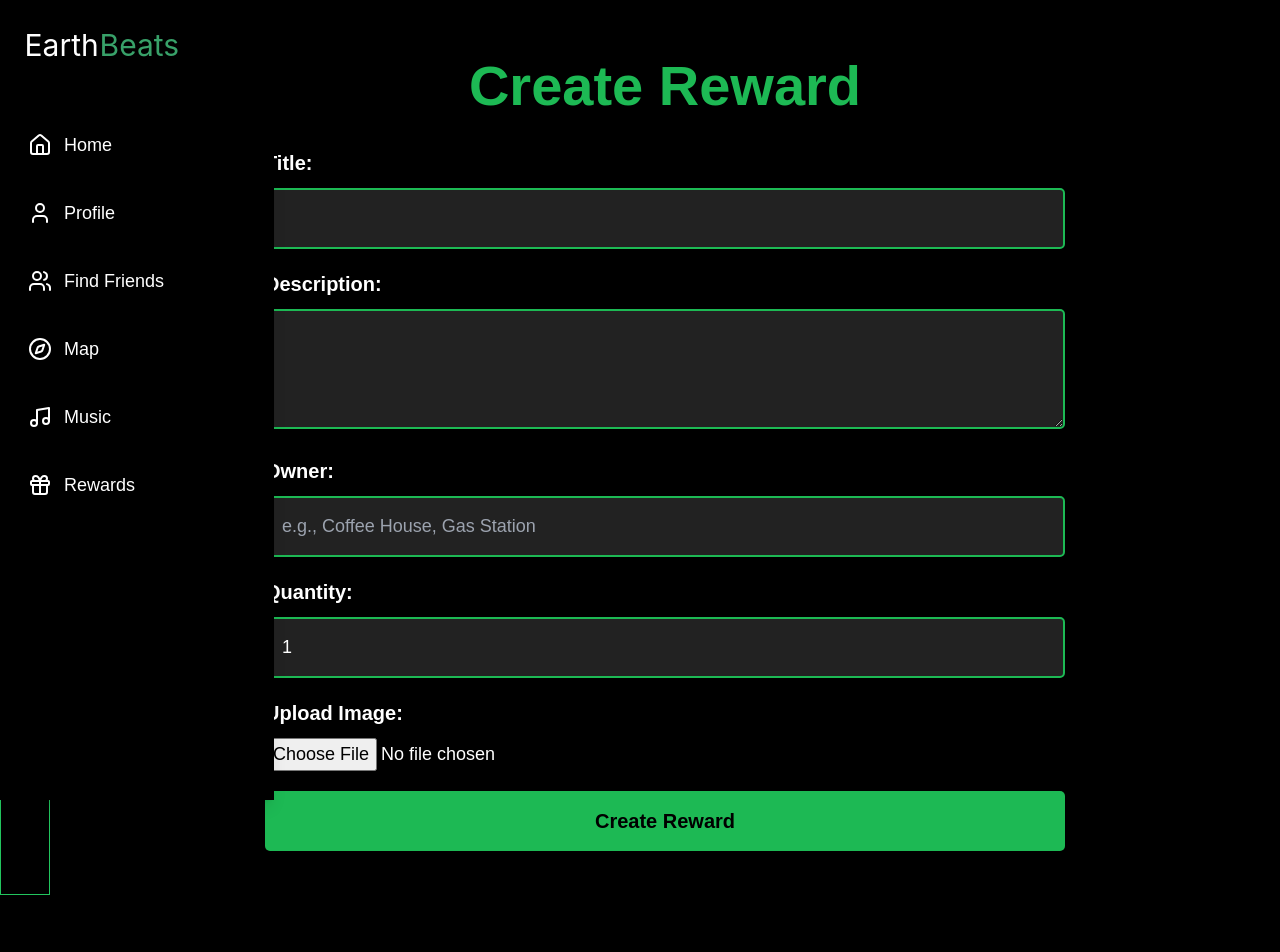
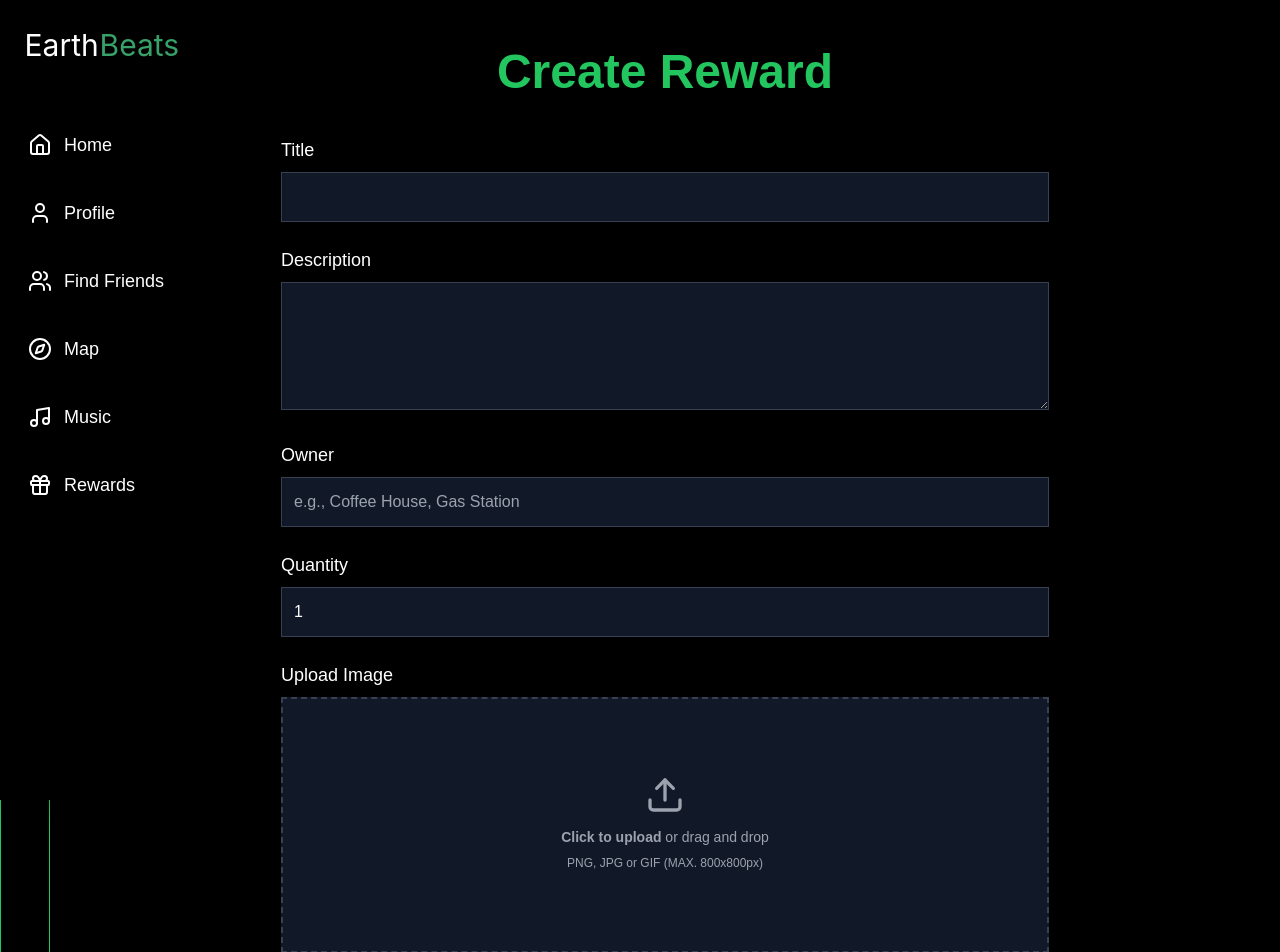
Before and after one commit to SonNguyen25/hackbeanpot-2025, a Next.js app: page /rewards/create in a window 1280 px wide. Shown: the top 952 px of the page. Before the commit the page ends 895 px from the top, so only its background shows below. Built offline with nearby package versions, Linux system fonts and the light colour scheme.

Commit message:
full ui update

```diff
--- /dev/null
+++ b/src/app/create-profile/page.js
@@ -0,0 +1,22 @@
+"use client";
+
+import { useRouter } from "next/navigation";
+
+export default function CreateProfile() {
+  const router = useRouter();
+
+  return (
+    <div className="flex flex-col items-center justify-center h-screen text-center">
+      <h2 className="mb-6 text-4xl font-bold text-transparent bg-clip-text bg-gradient-to-r from-blue-400 via-purple-500 to-pink-500 animate-typewriter">
+        Let&apos;s Build Your Profile
+      </h2>
+
+      <button
+        onClick={() => router.push("/register")}
+        className="px-6 py-3 text-lg font-bold text-white uppercase transition rounded-full bg-gradient-to-r from-blue-500 via-purple-500 to-pink-500 hover:opacity-90"
+      >
+        Next
+      </button>
+    </div>
+  );
+}
--- a/src/app/rewards/create/page.js
+++ b/src/app/rewards/create/page.js
@@ -1,216 +1,168 @@
-"use client";
+"use client"
 
-import { useState } from "react";
-import { useRouter } from "next/navigation";
-import imageCompression from "browser-image-compression";
+import { useState } from "react"
+import { useRouter } from "next/navigation"
+import imageCompression from "browser-image-compression"
+import { PlusCircle, Upload } from "lucide-react"
 
 export default function CreateReward() {
-  const [title, setTitle] = useState("");
-  const [description, setDescription] = useState("");
-  const [owner, setOwner] = useState("");
-  const [quantity, setQuantity] = useState(1);
-  const [image, setImage] = useState(null);
-  const router = useRouter();
+  const [title, setTitle] = useState("")
+  const [description, setDescription] = useState("")
+  const [owner, setOwner] = useState("")
+  const [quantity, setQuantity] = useState(1)
+  const [image, setImage] = useState(null)
+  const router = useRouter()
 
-  // Handle image upload and compression
   const handleImageChange = async (e) => {
-    const file = e.target.files[0];
+    const file = e.target.files[0]
     if (file) {
-      // Set options for compression (adjust as needed)
       const options = {
-        maxSizeMB: 0.5,         // Compress to 0.5 MB max
-        maxWidthOrHeight: 800,    // Resize if larger than 800px in either dimension
+        maxSizeMB: 0.5,
+        maxWidthOrHeight: 800,
         useWebWorker: true,
-      };
+      }
 
       try {
-        const compressedFile = await imageCompression(file, options);
-        const reader = new FileReader();
+        const compressedFile = await imageCompression(file, options)
+        const reader = new FileReader()
         reader.onloadend = () => {
-          setImage(reader.result);
-        };
-        reader.readAsDataURL(compressedFile);
+          setImage(reader.result)
+        }
+        reader.readAsDataURL(compressedFile)
       } catch (error) {
-        console.error("Error compressing image:", error);
+        console.error("Error compressing image:", error)
       }
     }
-  };
+  }
 
-  // Handle form submission
   const handleSubmit = (e) => {
-    e.preventDefault();
+    e.preventDefault()
 
     const newReward = {
-      id: Date.now(), // Unique id based on current timestamp
+      id: Date.now(),
       title,
       description,
       owner,
       quantity: Number(quantity),
-      image, // Base64 image string (if available)
-    };
-
-    // Retrieve existing rewards from localStorage
-    const storedRewards = localStorage.getItem("rewards");
-    const rewards = storedRewards ? JSON.parse(storedRewards) : [];
-    rewards.push(newReward);
-
-    // Try to save the rewards to localStorage
-    try {
-      localStorage.setItem("rewards", JSON.stringify(rewards));
-    } catch (error) {
-      console.error("Error saving reward:", error);
-      alert(
-        "Unable to save reward: Storage quota exceeded. Please try uploading a smaller image or remove some rewards."
-      );
-      return;
+      image,
     }
 
-    // Navigate back to the rewards list page
-    router.push("/rewards");
-  };
+    const storedRewards = localStorage.getItem("rewards")
+    const rewards = storedRewards ? JSON.parse(storedRewards) : []
+    rewards.push(newReward)
+
+    try {
+      localStorage.setItem("rewards", JSON.stringify(rewards))
+      router.push("/rewards")
+    } catch (error) {
+      console.error("Error saving reward:", error)
+      alert(
+        "Unable to save reward: Storage quota exceeded. Please try uploading a smaller image or remove some rewards.",
+      )
+    }
+  }
 
   return (
-    <div style={styles.pageContainer}>
-      <h1 style={styles.heading}>Create Reward</h1>
-      <form onSubmit={handleSubmit} style={styles.form}>
-        <div style={styles.formGroup}>
-          <label style={styles.label}>Title:</label>
+    <div className="min-h-screen bg-black text-white p-6">
+      <div className="max-w-3xl mx-auto">
+        <h1 className="text-5xl font-bold text-center mb-10 text-transparent bg-clip-text bg-green-500">
+          Create Reward
+        </h1>
+        <form onSubmit={handleSubmit} className="space-y-6">
+          <div>
+            <label htmlFor="title" className="block text-lg font-medium mb-2">
+              Title
+            </label>
             <input
+              id="title"
               type="text"
               value={title}
               onChange={(e) => setTitle(e.target.value)}
-            style={styles.input}
+              className="w-full p-3 bg-gray-900 border border-gray-700 rounded-md focus:ring-2 focus:ring-green-500 focus:border-transparent"
               required
             />
           </div>
 
-        <div style={styles.formGroup}>
-          <label style={styles.label}>Description:</label>
+          <div>
+            <label htmlFor="description" className="block text-lg font-medium mb-2">
+              Description
+            </label>
             <textarea
+              id="description"
               value={description}
               onChange={(e) => setDescription(e.target.value)}
-            style={styles.textarea}
+              className="w-full p-3 bg-gray-900 border border-gray-700 rounded-md focus:ring-2 focus:ring-green-500 focus:border-transparent h-32"
               required
             />
           </div>
 
-        <div style={styles.formGroup}>
-          <label style={styles.label}>Owner:</label>
+          <div>
+            <label htmlFor="owner" className="block text-lg font-medium mb-2">
+              Owner
+            </label>
             <input
+              id="owner"
               type="text"
               value={owner}
               onChange={(e) => setOwner(e.target.value)}
-            style={styles.input}
+              className="w-full p-3 bg-gray-900 border border-gray-700 rounded-md focus:ring-2 focus:ring-green-500 focus:border-transparent"
               placeholder="e.g., Coffee House, Gas Station"
               required
             />
           </div>
 
-        <div style={styles.formGroup}>
-          <label style={styles.label}>Quantity:</label>
+          <div>
+            <label htmlFor="quantity" className="block text-lg font-medium mb-2">
+              Quantity
+            </label>
             <input
+              id="quantity"
               type="number"
               value={quantity}
               onChange={(e) => setQuantity(e.target.value)}
-            style={styles.input}
+              className="w-full p-3 bg-gray-900 border border-gray-700 rounded-md focus:ring-2 focus:ring-green-500 focus:border-transparent"
               min="1"
               required
             />
           </div>
 
-        <div style={styles.formGroup}>
-          <label style={styles.label}>Upload Image:</label>
-          <input
-            type="file"
-            accept="image/*"
-            onChange={handleImageChange}
-            style={styles.inputFile}
-          />
+          <div>
+            <label htmlFor="image" className="block text-lg font-medium mb-2">
+              Upload Image
+            </label>
+            <div className="flex items-center justify-center w-full">
+              <label
+                htmlFor="image"
+                className="flex flex-col items-center justify-center w-full h-64 border-2 border-gray-700 border-dashed rounded-lg cursor-pointer bg-gray-900 hover:bg-gray-800 transition-all duration-300"
+              >
+                <div className="flex flex-col items-center justify-center pt-5 pb-6">
+                  <Upload className="w-10 h-10 mb-3 text-gray-400" />
+                  <p className="mb-2 text-sm text-gray-400">
+                    <span className="font-semibold">Click to upload</span> or drag and drop
+                  </p>
+                  <p className="text-xs text-gray-400">PNG, JPG or GIF (MAX. 800x800px)</p>
+                </div>
+                <input id="image" type="file" accept="image/*" onChange={handleImageChange} className="hidden" />
+              </label>
+            </div>
             {image && (
               <img
-              src={image}
+                src={image || "/placeholder.svg"}
                 alt="Reward Preview"
-              style={styles.imagePreview}
+                className="mt-4 max-w-xs mx-auto rounded-lg border-2 border-green-500"
               />
             )}
           </div>
 
-        <button type="submit" style={styles.submitButton}>
+          <button
+            type="submit"
+            className="w-full py-3 px-6 text-white bg-gradient-to-r from-green-400 to-blue-500 rounded-full font-bold text-lg hover:opacity-90 transition-opacity flex items-center justify-center"
+          >
+            <PlusCircle className="mr-2" />
             Create Reward
           </button>
         </form>
       </div>
-  );
+    </div>
+  )
 }
-
-const styles = {
-  pageContainer: {
-    backgroundColor: "#000", // Black background
-    minHeight: "100vh",
-    color: "#fff", // Default text white
-    padding: "20px",
-  },
-  heading: {
-    textAlign: "center",
-    fontSize: "56px",
-    marginBottom: "20px",
-    color: "#1db954", // Green accent for heading
-  },
-  form: {
-    maxWidth: "800px",
-    margin: "0 auto",
-  },
-  formGroup: {
-    marginBottom: "20px",
-  },
-  label: {
-    display: "block",
-    marginBottom: "10px",
-    fontSize: "20px",
-    fontWeight: "bold",
-    color: "#fff",
-  },
-  input: {
-    width: "100%",
-    padding: "15px",
-    borderRadius: "5px",
-    border: "2px solid #1db954", // Green border
-    backgroundColor: "#222",
-    color: "#fff",
-    fontSize: "18px",
-  },
-  inputFile: {
-    fontSize: "18px",
-    color: "#fff",
-  },
-  textarea: {
-    width: "100%",
-    padding: "15px",
-    borderRadius: "5px",
-    border: "2px solid #1db954",
-    backgroundColor: "#222",
-    color: "#fff",
-    fontSize: "18px",
-    minHeight: "120px",
-  },
-  imagePreview: {
-    marginTop: "10px",
-    maxWidth: "200px",
-    maxHeight: "200px",
-    borderRadius: "5px",
-    border: "2px solid #1db954",
-    display: "block",
-  },
-  submitButton: {
-    display: "block",
-    width: "100%",
-    padding: "15px",
-    backgroundColor: "#1db954",
-    color: "#000",
-    border: "none",
-    borderRadius: "5px",
-    fontWeight: "bold",
-    fontSize: "20px",
-    cursor: "pointer",
-  },
-};
```
Also changed, not shown: src/app/components/sidebar/CreateAccount.js (+50 -56 lines), src/app/components/sidebar/LoginSidebar.js (+24 -22 lines), src/app/login/page.js (+26 -21 lines), src/app/register/page.js (+12 -7 lines). Lines whose indentation alone changed are shown as unchanged.
